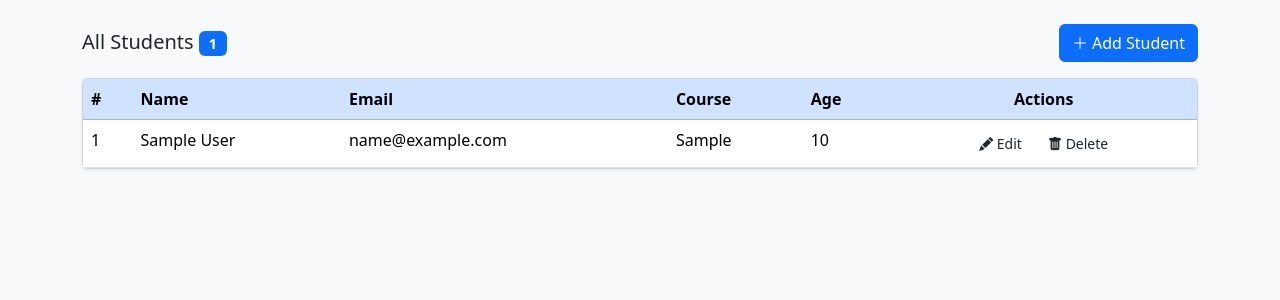
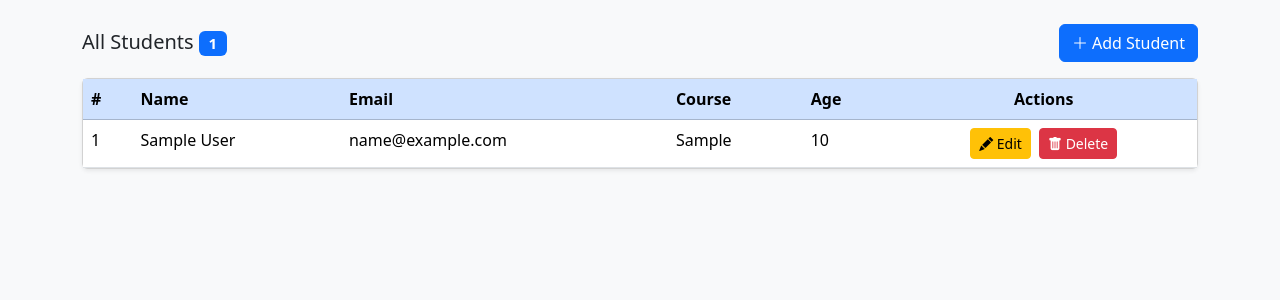
Before and after one commit to nilushka-poornima-dev/rest-api-final-lab, a Spring Boot app: page /students in a window 1280 px wide. Shown: the part 56-356 px from the top of the page. Run offline with Spring Boot 4, Linux system fonts and the light colour scheme; tables that the repository leaves empty hold one stand-in row (values such as "Sample post").

Commit message:
button colors

```diff
--- a/student-management/src/main/resources/templates/students/list.html
+++ b/student-management/src/main/resources/templates/students/list.html
@@ -41,10 +41,10 @@
             <td th:text="${s.course}"></td>
             <td th:text="${s.age}"></td>
             <td class="text-center">
-              <a th:href="@{/students/{id}/edit(id=${s.id})}" class="btn btn-sm me-1">
+              <a th:href="@{/students/{id}/edit(id=${s.id})}" class="btn btn-sm btn-warning me-1">
                 <i class="bi bi-pencil-fill"></i> Edit
               </a>
-              <a th:href="@{/students/{id}/delete(id=${s.id})}" class="btn btn-sm"
+              <a th:href="@{/students/{id}/delete(id=${s.id})}" class="btn btn-sm btn-danger"
                  onclick="return confirm('Delete this student?')">
                 <i class="bi bi-trash-fill"></i> Delete
               </a>
```
